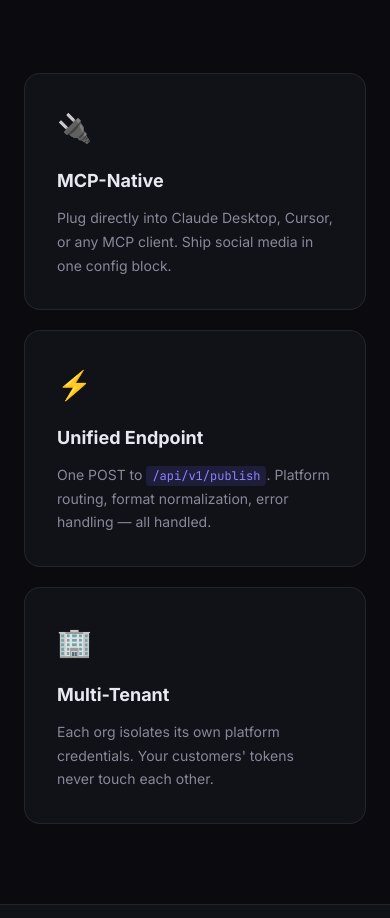
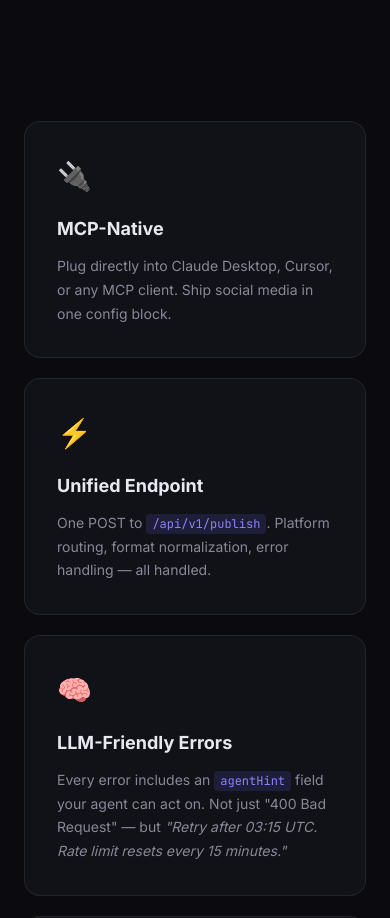
Before and after one commit to andrezani/outpost, a plain HTML site: page index.html in a window 390 px wide. Shown: the part 1040-1958 px from the top of the page. Drawn offline with Linux system fonts and the light colour scheme.

Commit message:
feat: Stella copy review — agentHint feature card + stronger hero + pricing advantage copy
- Add 4th feature card: 'LLM-Friendly Errors' with agentHint example (brain icon)
- Update features grid to 4-col (features-grid--four CSS class)
- Hero problem statement: 'Your agent can read our errors. Not just log them.'
- Pricing sub-text: weaponize 100-post free tier vs competitors' 20
- Social proof: replace vague early-access quote with engineering commentary on agentHint (authentic, developer-credible)
- styles.css: 4-col responsive grid support added

Reviewed by Stella (CMO) 2026-03-25 10:05AM

```diff
--- a/index.html
+++ b/index.html
@@ -44,8 +44,8 @@
         <a href="#quickstart" class="btn btn-ghost btn-lg">View Docs →</a>
       </div>
       <p class="hero-problem">
-        Every major social API was designed for humans clicking buttons.
-        Outpost was designed for agents calling endpoints.
+        Every social API was built for humans clicking buttons.<br />
+        Outpost was built for agents calling endpoints. <strong>Your agent can read our errors. Not just log them.</strong>
       </p>
     </div>
   </section>
@@ -65,10 +65,10 @@
     </div>
   </section>
 
-  <!-- THREE FEATURES -->
+  <!-- FOUR FEATURES -->
   <section class="features" id="features">
     <div class="container">
-      <div class="features-grid">
+      <div class="features-grid features-grid--four">
         <div class="feature-card">
           <div class="feature-icon">🔌</div>
           <h3>MCP-Native</h3>
@@ -78,6 +78,11 @@
           <div class="feature-icon">⚡</div>
           <h3>Unified Endpoint</h3>
           <p>One POST to <code>/api/v1/publish</code>. Platform routing, format normalization, error handling — all handled.</p>
+        </div>
+        <div class="feature-card">
+          <div class="feature-icon">🧠</div>
+          <h3>LLM-Friendly Errors</h3>
+          <p>Every error includes an <code>agentHint</code> field your agent can act on. Not just "400 Bad Request" — but <em>"Retry after 03:15 UTC. Rate limit resets every 15 minutes."</em></p>
         </div>
         <div class="feature-card">
           <div class="feature-icon">🏢</div>
@@ -153,7 +158,7 @@
   <section class="pricing" id="pricing">
     <div class="container">
       <h2 class="section-title">Simple pricing. No surprises.</h2>
-      <p class="section-sub">Start free. Upgrade when you need more volume or platforms.</p>
+      <p class="section-sub">100 free posts/month. No credit card. Upgrade when you need volume. <em>(Competitors give you 20.)</em></p>
 
       <div class="pricing-grid">
         <!-- FREE -->
@@ -212,12 +217,12 @@
     </div>
   </section>
 
-  <!-- SOCIAL PROOF (placeholder) -->
+  <!-- WHY AGENT-NATIVE MATTERS -->
   <section class="social-proof">
     <div class="container">
       <blockquote class="testimonial">
-        <p>"Finally an API that doesn't fight me when my agent needs to post."</p>
-        <cite>— Early access user</cite>
+        <p>"When an API returns <code>400 Bad Request</code>, a human can troubleshoot. An agent just fails silently. We built <code>agentHint</code> so your agent knows exactly what went wrong and how to fix it — without you writing another prompt."</p>
+        <cite>— Outpost Engineering</cite>
       </blockquote>
     </div>
   </section>
--- a/styles.css
+++ b/styles.css
@@ -293,8 +293,21 @@ body {
   gap: 20px;
 }
 
+.features-grid--four {
+  grid-template-columns: repeat(4, 1fr);
+}
+
+@media (max-width: 1024px) {
+  .features-grid--four {
+    grid-template-columns: repeat(2, 1fr);
+  }
+}
+
 @media (max-width: 768px) {
   .features-grid {
+    grid-template-columns: 1fr;
+  }
+  .features-grid--four {
     grid-template-columns: 1fr;
   }
 }
```
